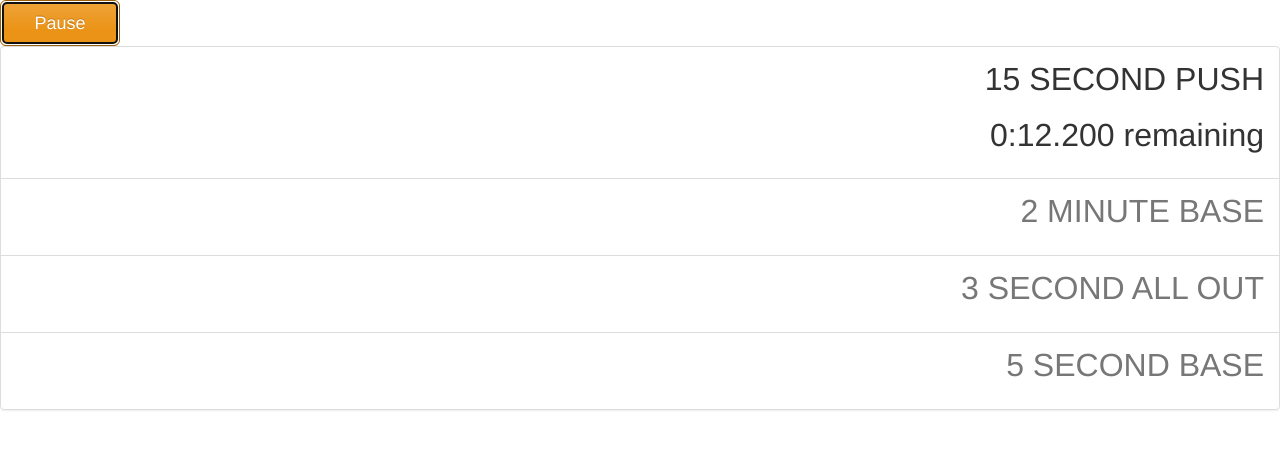
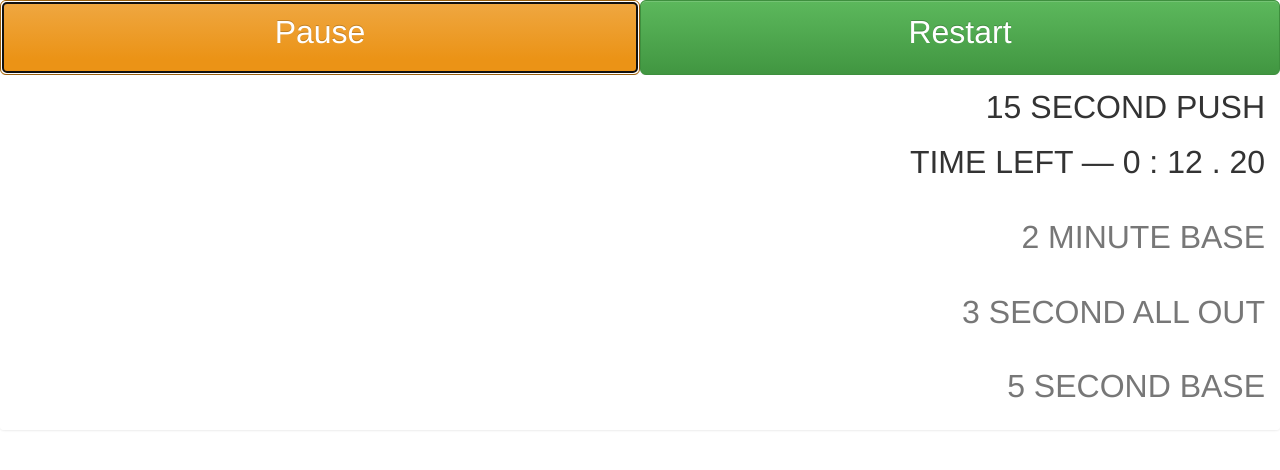
Before and after one commit to rodya-mirov/treads, a plain HTML site: page index.html in a window 1280 px wide. Both pictures are taken after a click on the button "Start". Drawn offline with nearby package versions, Linux system fonts and the light colour scheme.

Commit message:
chore: better css, maybe

```diff
--- a/index.html
+++ b/index.html
@@ -31,9 +31,10 @@
 
       const minStr = `${minutes}`;
       const secStr = `${remSeconds}`.padStart(2, '0');
-      const msStr = `${remMs}`.padStart(3, '0');
 
-      return `${minStr}:${secStr}.${msStr}`;
+      const csStr = `${Math.floor(remMs / 10)}`.padStart(2, '0');
+
+      return `${minStr} : ${secStr} . ${csStr}`;
     }
 
     const routineSummaryTime = ms => {
@@ -115,11 +116,11 @@
 
       if (routineElt.state === states.RUNNING) {
 
-        return `<p>${nicerText}</p><p>${niceTime(remainingTime)} remaining</p>`;
+        return `<p class="routinePara">${nicerText}</p><p class="routinePara">TIME LEFT — ${niceTime(remainingTime)}</p>`;
       } else if (routineElt.state === states.NOT_YET) {
-        return `<p class="text-muted">${nicerText}</p>`;
+        return `<p class="text-muted routinePara">${nicerText}</p>`;
       } else if (routineElt.state === states.FINISHED) {
-        return `<p class="text-muted">${nicerText}</p>`;
+        return `<p class="text-muted routinePara">${nicerText}</p>`;
       }
     };
 
@@ -134,7 +135,7 @@
     };
 
     const markDone = () => {
-      $("#routineList").append($("<li class=\"list-group-item\"><p>🎉 COLLAPSE 🎉</p></li>"));
+      $("#routineList").append($("<li class=\"list-group-item border-0 routineItem\"><p class=\"routinePara\">🎉 COLLAPSE 🎉</p></li>"));
     }
 
     let startTime = undefined;
@@ -150,7 +151,7 @@
       isPaused = false;
       startTime = Date.now();
 
-      $("#pausePlayButton").text("Pause");
+      $("#pausePlayButtonText").text("Pause");
 
       interval = setInterval(timestep, 50);
     }
@@ -164,7 +165,7 @@
       priorElapsedMs += Date.now() - startTime;
       startTime = undefined;
 
-      $("#pausePlayButton").text("Start");
+      $("#pausePlayButtonText").text("Start");
 
       clearInterval(interval);
       interval = undefined;
@@ -218,7 +219,7 @@
 
         const niceText = makeRoutineEltText(routineElt, routineElt.duration);
 
-        $("#routineList").append(`<li id=${routineId} class="list-group-item"> ${niceText}</li>`);
+        $("#routineList").append(`<li id=${routineId} class="list-group-item border-0 routineItem"> ${niceText}</li>`);
       }
 
       $("#pausePlayButton").click(function () {
@@ -238,9 +239,14 @@
 <body>
   <div id="mainDiv">
 
-    <button id="pausePlayButton" class="btn btn-lg btn-success pausePlayButton">
-      Start
-    </button>
+    <div id="buttons" class="buttonsContainer">
+      <button id="pausePlayButton" class="btn btn-lg btn-success stretchButton">
+        <p class="buttonText" id="pausePlayButtonText">Start</p>
+      </button>
+      <button id="restartButton" class="btn btn-lg btn-success stretchButton">
+        <p class="buttonText" id="restartButtonText">Restart</p>
+      </button>
+    </div>
 
     <ul id="routineList" class="list-group">
       <!-- filled in dynamically with jquery -->
--- a/styles.css
+++ b/styles.css
@@ -1,8 +1,37 @@
-p {
+.routineItem {
+  border: 0;
+}
+
+.routinePara {
   font-size: xx-large;
   text-align: right;
 }
 
-.pausePlayButton {
-  width: 120px
+.buttonText {
+  font-size: xx-large;
+  text-align: center;
+
+  margin-left: auto;
+  margin-right: auto;
+  width: 100%;
 }
+
+.buttonsContainer {
+  width: 100%;
+  height: 20%;
+  display: flex;
+  flex-direction: row;
+}
+
+.stretchButton {
+  flex: 1
+}
+
+.mainDiv {
+  width: 100%;
+}
+
+/*
+idfk
+look at http://jsfiddle.net/fr5waepq/5/
+*/
```
Also changed, not shown: TODO.md (+2 -0 lines).
